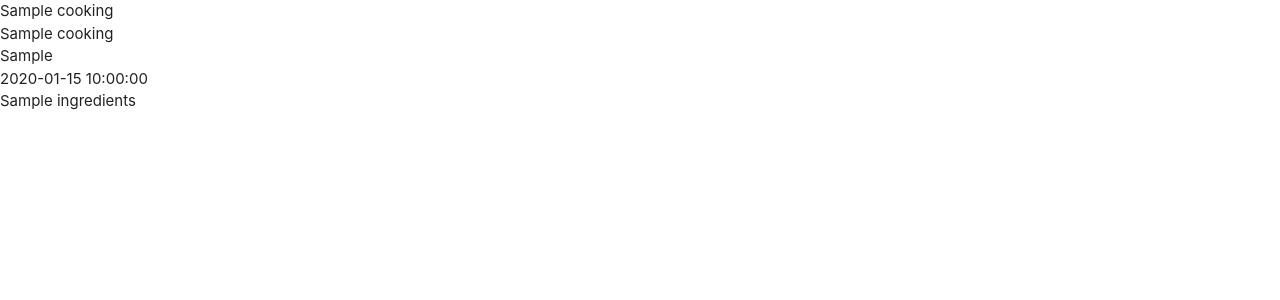
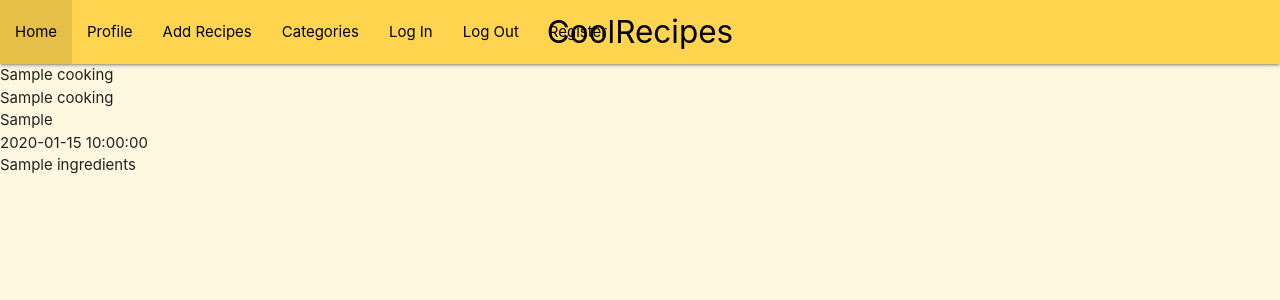
Before and after one commit to 78Istvan/Build-five-project, a Flask app: page / in a window 1280 px wide. Shown: the top 300 px of the page. Run offline with Flask 2, Linux system fonts and the light colour scheme; a database or web service that is not in the repository returns one stand-in record (values such as "Sample title"); some libraries are stand-ins or nearby versions.

Commit message:
Navbar created and styled with color and goole fonts

```diff
--- a/static/css/style.css
+++ b/static/css/style.css
@@ -0,0 +1,9 @@
+@import url('https://fonts.googleapis.com/css2?family=Open+Sans+Condensed:wght@300&display=swap');
+
+nav ul a {
+    color: #000000;
+}
+
+nav .brand-logo.center {
+    color: #000000;
+}
--- a/static/js/script.js
+++ b/static/js/script.js
@@ -0,0 +1,3 @@
+$(document).ready(function(){
+    $('.sidenav').sidenav();
+  });
--- a/templates/base.html
+++ b/templates/base.html
@@ -12,7 +12,36 @@
     {% endblock %}
     <title>Recepies</title>
 </head>
-<body>
+<body class=" amber lighten-5">
+   <header>
+       <!--main nav-->
+    <nav class=" amber lighten-2">
+        <div class="nav-extended">
+          <a href="{{ url_for('get_cooking') }}" class="brand-logo center">CoolRecipes</a>
+          <a href="#" data-target="mobile-demo" class="sidenav-trigger"><i class="fas fa-bars"></i></a>
+          <ul class="left hide-on-med-and-down">
+            <li class="active"><a href="{{ url_for('get_cooking') }}">Home</a></li>
+            <li><a href="#">Profile</a></li>
+            <li><a href="#">Add Recipes</a></li>
+            <li><a href="#">Categories</a></li>
+            <li><a href="#">Log In</a></li>
+            <li><a href="#">Log Out</a></li>
+            <li><a href="#">Register</a></li>
+          </ul>
+        </div>
+      </nav>
+        <!--mobile nav-->
+      <ul class="sidenav" id="mobile-demo">
+          <h4>CoolRecipes</h4>
+            <li class="active"><a href="{{ url_for('get_cooking') }}">Home</a></li>
+            <li><a href="#">Profile</a></li>
+            <li><a href="#">Add Recipes</a></li>
+            <li><a href="#">Categories</a></li>
+            <li><a href="#">Log In</a></li>
+            <li><a href="#">Log Out</a></li>
+            <li><a href="#">Register</a></li>
+      </ul>
+   </header>
 
     {% block content %}
     {% endblock %}
```
